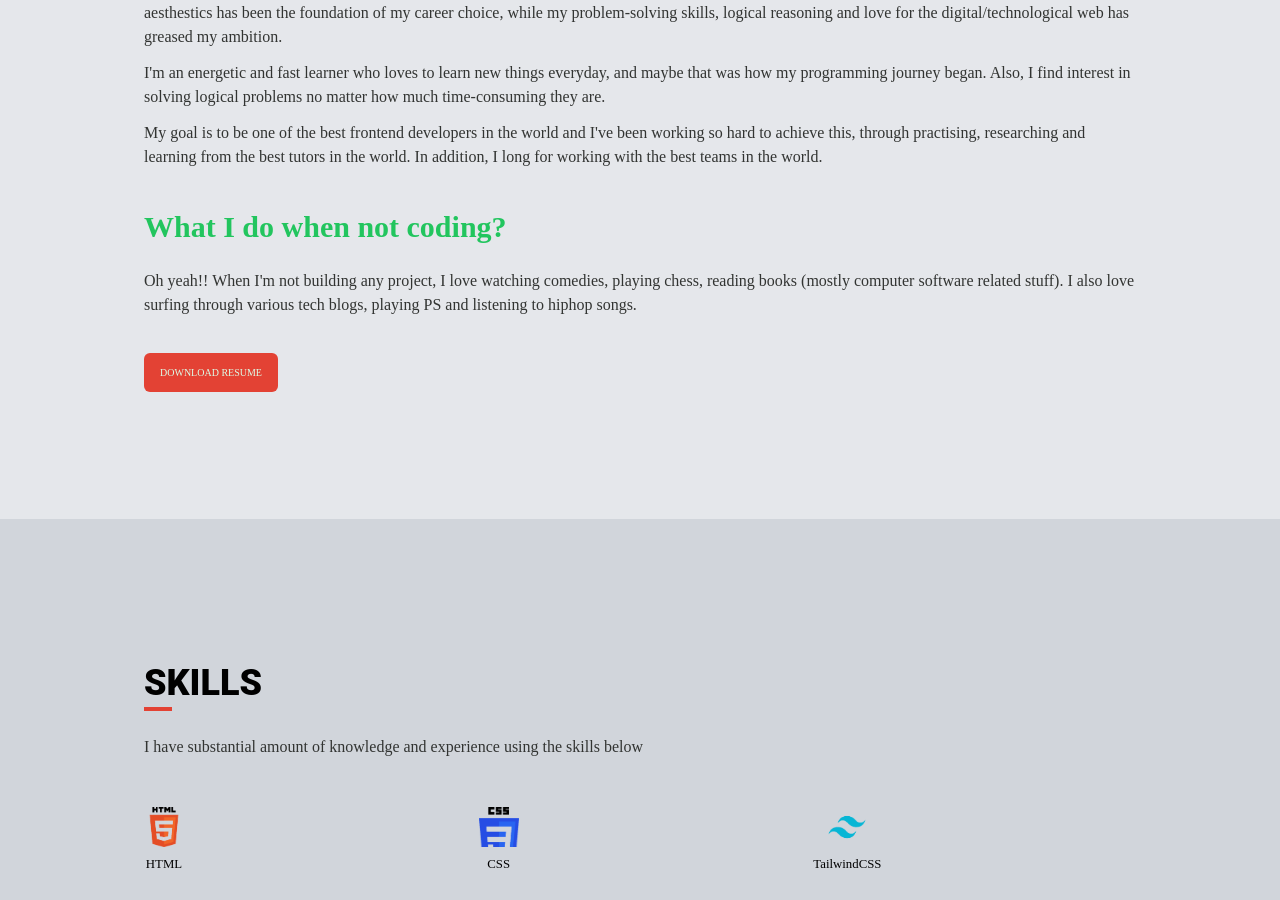
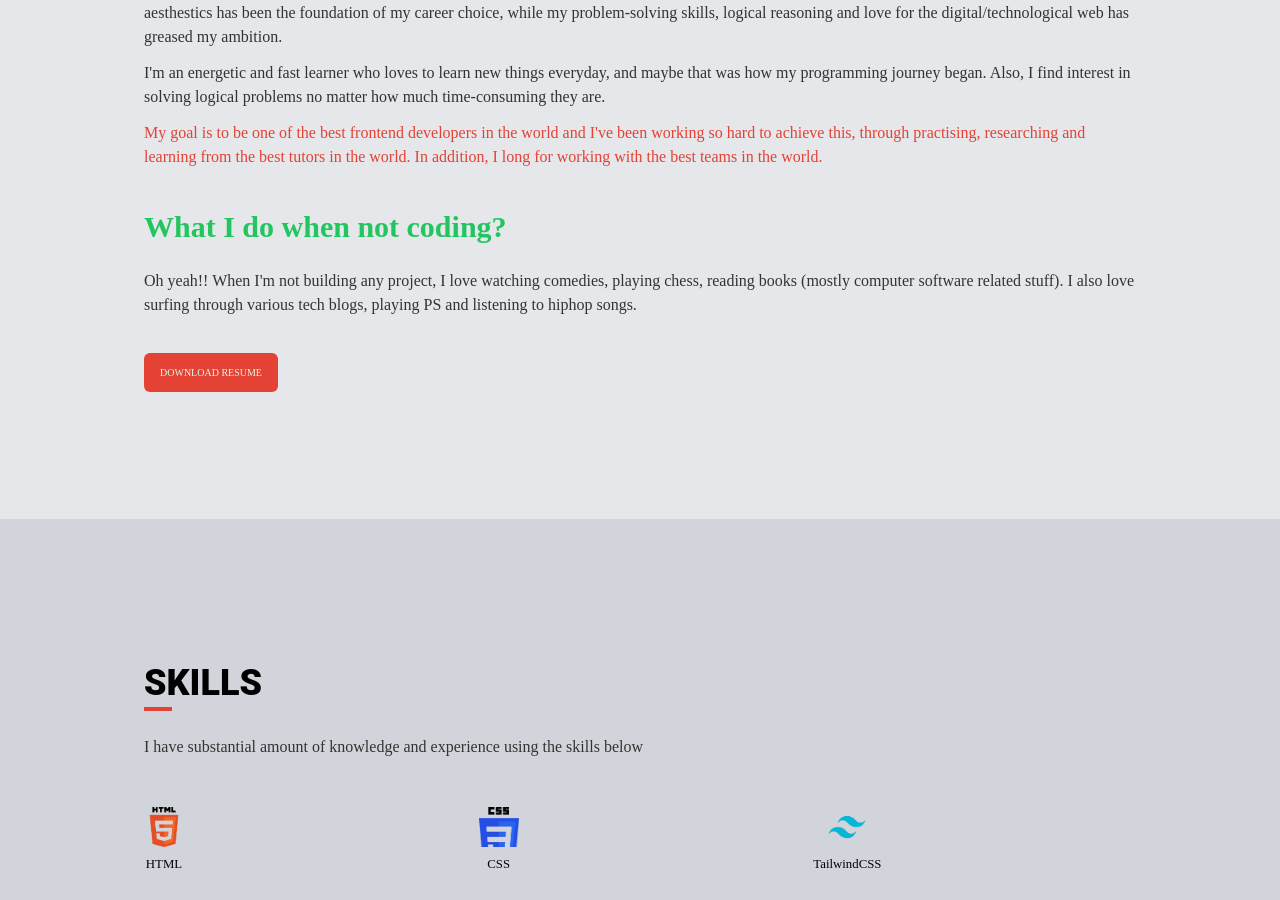
Before and after one commit to dragg54/my-portfolio-site, a React (Create React App) app: page / in a window 1280 px wide. Shown: the part 981-1881 px from the top of the page. Built offline with nearby package versions, Linux system fonts and the light colour scheme.

Commit message:
changed text color

```diff
--- a/src/components/About.tsx
+++ b/src/components/About.tsx
@@ -15,7 +15,7 @@ export const About = () => {
         beautiful and accessible websites for different usages. My love for art, design and aesthestics has been the foundation of my career choice, while my problem-solving skills,
         logical reasoning and love for the digital/technological web has greased my ambition.</p>
         <p className='text-[#323432] font-[poppins] text-sm sm:text-base mt-3' data-aos="fade-up" data-aos-duration="1000">I'm an energetic and fast learner who loves to learn new things everyday, and maybe that was how my programming journey began. Also, I find interest in solving logical problems no matter how much time-consuming they are.</p>
-        <p className='text-[#323432] font-[poppins] text-sm sm:text-base mt-3' data-aos="fade-up" data-aos-duration="1000">My goal is to be one of the best frontend developers in the world and I've been working so hard to achieve this, through practising, researching and learning from the best tutors in the world. In addition, I long for working with the best teams in the world.</p>
+        <p className='text-sm sm:text-base mt-3 font-[Indie Flower] text-[#E34234]' data-aos="fade-up " data-aos-duration="1000">My goal is to be one of the best frontend developers in the world and I've been working so hard to achieve this, through practising, researching and learning from the best tutors in the world. In addition, I long for working with the best teams in the world.</p>
         <h1 className='text-green-500 text-3xl mt-10 text-[poppins] font-bold'>What I do when not coding?</h1>
         <p className='text-[#323432] font-[poppins] text-sm sm:text-base mt-6' data-aos="fade-up" data-aos-duration="1000">Oh yeah!! When I'm not building any project,
         I love watching comedies, playing chess, reading books (mostly computer software related stuff). I also love surfing through various tech blogs, playing PS and listening to hiphop songs.</p>
```
